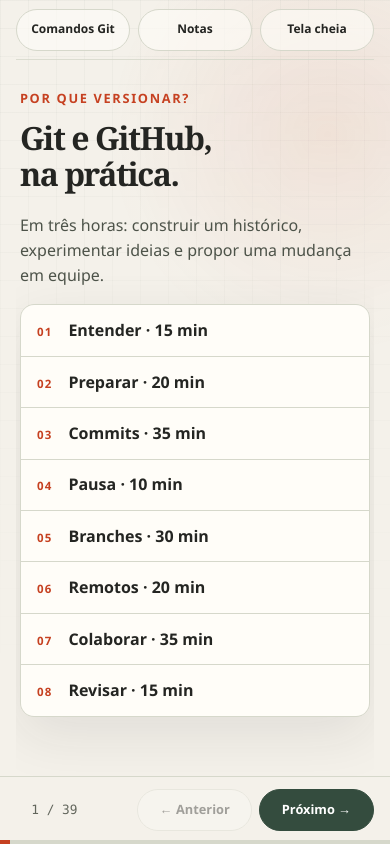
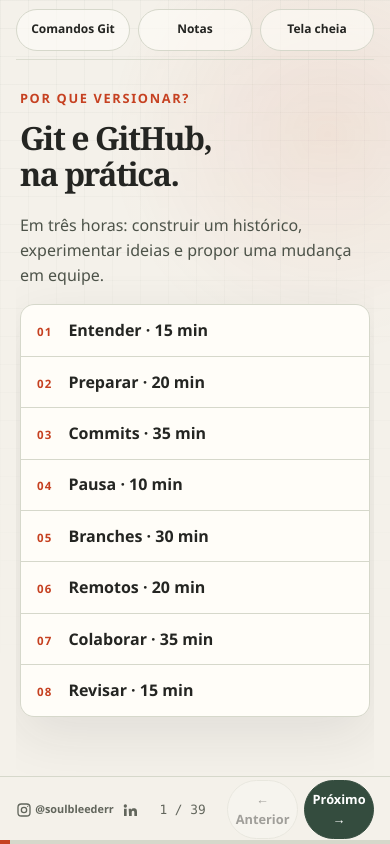
Before and after one commit to ShiedaTiago/oficina-git-e-github, a website: page index.html in a window 390 px wide. Drawn offline with Linux system fonts and the light colour scheme.

Commit message:
feat: adiciona créditos sociais e corrige validação

```diff
--- a/app/presentation.js
+++ b/app/presentation.js
@@ -651,7 +651,22 @@
     progress.setAttribute('aria-atomic', 'true');
     const previous = button('previous', '← Anterior', 'Slide anterior (←)');
     const next = button('next', 'Próximo →', 'Próximo slide (→)');
-    footer.append(element('span', 'keyboard-hint', '← → navegar · N notas · / consulta'), progress, previous, next);
+    const credits = element('nav', 'creator-links');
+    credits.setAttribute('aria-label', 'Créditos da página');
+    const instagram = element('a', 'creator-link');
+    instagram.href = 'https://www.instagram.com/soulbleederr/';
+    instagram.target = '_blank';
+    instagram.rel = 'noopener noreferrer';
+    instagram.setAttribute('aria-label', 'Instagram: @soulbleederr (abre em nova aba)');
+    instagram.innerHTML = '<svg aria-hidden="true" viewBox="0 0 24 24" focusable="false"><rect x="3" y="3" width="18" height="18" rx="5"/><circle cx="12" cy="12" r="4"/><circle class="instagram-flash" cx="17.5" cy="6.5" r="1"/></svg><span>@soulbleederr</span>';
+    const linkedin = element('a', 'creator-link');
+    linkedin.href = 'https://www.linkedin.com/in/tiago-torres-02a07926a/';
+    linkedin.target = '_blank';
+    linkedin.rel = 'noopener noreferrer';
+    linkedin.setAttribute('aria-label', 'LinkedIn de Tiago Torres (abre em nova aba)');
+    linkedin.innerHTML = '<svg aria-hidden="true" viewBox="0 0 24 24" focusable="false"><path d="M5 3.5A2.5 2.5 0 1 0 5 8.5a2.5 2.5 0 0 0 0-5ZM3 10h4v11H3zm7 0h3.8v1.5h.1a4.2 4.2 0 0 1 3.8-2c4.1 0 4.8 2.5 4.8 5.8V21h-4v-5c0-1.2 0-2.8-1.8-2.8s-2.1 1.3-2.1 2.7V21h-4z"/></svg><span>LinkedIn</span>';
+    credits.append(instagram, linkedin);
+    footer.append(credits, element('span', 'keyboard-hint', '← → navegar · N notas · / consulta'), progress, previous, next);
     const meter = element('div', 'progress-track');
     const fill = element('div', 'progress-fill');
     meter.setAttribute('aria-hidden', 'true');
--- a/scripts/verify-git.mjs
+++ b/scripts/verify-git.mjs
@@ -23,7 +23,7 @@
   git(repo, ['config', '--local', 'user.email', 'oficina@example.invalid']);
   git(repo, ['config', '--local', 'core.autocrlf', 'false']);
 };
-const write = (repo, file, content) => writeFileSync(join(repo, file), content, 'utf8');
+const write = (repo, file, content) => writeFileSync(join(repo, file), content.replace(/\r\n?/g, '\n'), 'utf8');
 const commit = (repo, message) => git(repo, ['commit', '-m', message]);
 const head = repo => git(repo, ['rev-parse', 'HEAD']);
 const clean = repo => assert.equal(git(repo, ['status', '--porcelain']), '');
--- a/styles/presentation.css
+++ b/styles/presentation.css
@@ -41,6 +41,12 @@
 .code-block .copy-command { margin: 0 1.3rem 1rem; padding: .5rem .8rem; border: 1px solid #778879; border-radius: 6px; background: #36463b; color: white; min-height: 44px; }
 .code-block [data-copy-feedback] { padding: 0 1.3rem 1rem; font-size: .85rem; }
 .presentation-footer { display: flex; gap: .65rem; align-items: center; position: relative; z-index: 5; height: var(--footer-height); min-height: 0; background: color-mix(in srgb, var(--paper), transparent 5%); backdrop-filter: blur(12px); margin: 0; padding: .6rem clamp(1rem, 3.5vw, 4rem) .75rem; border-top: 1px solid var(--line); }
+.creator-links { display: flex; align-items: center; gap: .8rem; flex: 0 0 auto; }
+.creator-link { display: inline-flex; align-items: center; gap: .35rem; color: var(--muted); font-size: .75rem; font-weight: 650; text-decoration: none; white-space: nowrap; }
+.creator-link:hover { color: var(--accent); text-decoration: underline; text-underline-offset: .2em; }
+.creator-link svg { width: 18px; height: 18px; fill: currentColor; }
+.creator-link:first-child svg { fill: none; stroke: currentColor; stroke-width: 2; }
+.creator-link .instagram-flash { fill: currentColor; stroke: none; }
 .keyboard-hint { color: var(--muted); font-size: .75rem; margin-right: auto; }
 .progress { color: var(--muted); font: .8rem Consolas, monospace; min-width: 4.8rem; text-align: center; margin-right: 1rem; }
 .presentation-footer [data-action="previous"],
@@ -90,6 +96,11 @@
   .diagram li::before { display: inline; margin-right: 1rem; }
   .activity { padding: 1rem 1.2rem; }
   .keyboard-hint { display: none; }
+  .creator-links { gap: .5rem; }
+  .creator-link { gap: .2rem; font-size: .68rem; }
+  .creator-link svg { width: 16px; height: 16px; }
+  .creator-link:last-child span { position: absolute; width: 1px; height: 1px; padding: 0; margin: -1px; overflow: hidden; clip: rect(0, 0, 0, 0); white-space: nowrap; border: 0; }
+  .presentation-footer .control { min-width: 4.3rem; padding-inline: .45rem; }
   .presentation-footer { gap: .4rem; }
   .progress { margin-right: auto; }
   .presentation-footer .control { font-size: .8rem; }
@@ -132,6 +143,9 @@
   .presentation { --footer-height: 42px; }
   .presentation-footer { padding-block: .2rem; }
   .presentation-footer .control { min-height: 32px; }
+  .creator-links { gap: .35rem; }
+  .creator-link { font-size: .62rem; }
+  .creator-link svg { width: 14px; height: 14px; }
   .progress { margin-right: auto; }
 }
 @media print {
```
Also changed, not shown: CREDITOS.md (+2 -0 lines), tests/e2e/workshop.spec.js (+9 -0 lines).
